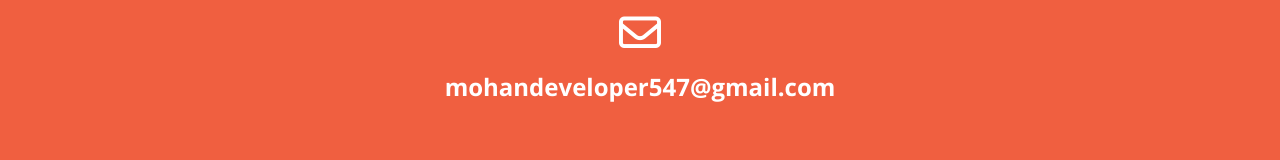
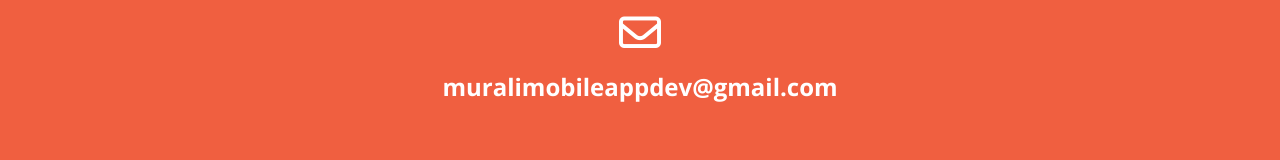
Before and after one commit to muraliandroidapp/murali, a plain HTML site: page index.html in a window 1280 px wide. Shown: the part 2981-3141 px from the top of the page. Drawn offline with nearby package versions, Linux system fonts and the light colour scheme.

Commit message:
changes made

```diff
--- a/index.html
+++ b/index.html
@@ -266,7 +266,7 @@
 
                   <i class="fa fa-envelope-o fa-3x wow bounceIn" data-wow-delay=".1s" style="visibility: visible; animation-delay: 0.1s; animation-name: bounceIn;"></i>
                     <br>
-                    <h3 class="text-faded"><b><a href="mailto:mohandeveloper547@gmail.com">mohandeveloper547@gmail.com</a></b></h3>
+                    <h3 class="text-faded"><b><a href="mailto:mohandeveloper547@gmail.com">muralimobileappdev@gmail.com</a></b></h3>
                 </div>
             </div>
         </div>
```
Also changed, not shown: 1 other file.
